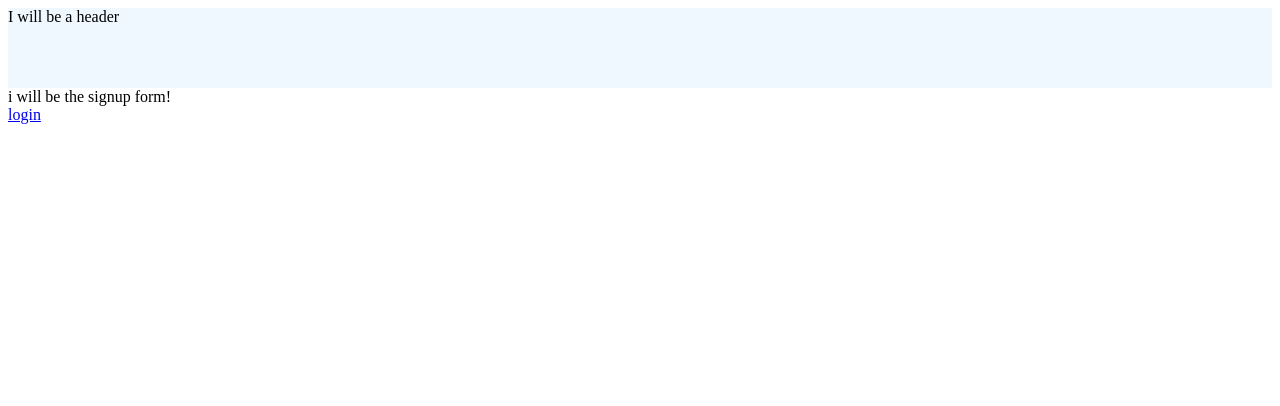
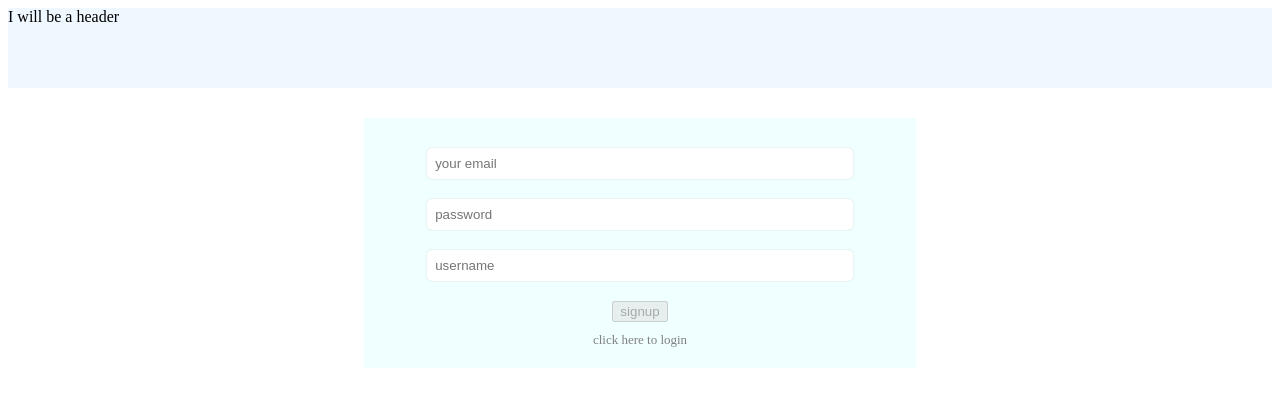
Before and after one commit to sancar22/Legacy-Client-Charley, a Gatsby site: page /signup in a window 1280 px wide. Built offline with nearby package versions, Linux system fonts and the light colour scheme; Gatsby itself is replaced by a stand-in of ours.

Commit message:
feat: implement signup

```diff
--- a/src/components/Signup/signup.jsx
+++ b/src/components/Signup/signup.jsx
@@ -1,8 +1,87 @@
-import React from "react";
-//import * as styles from "./signup.module.css";
+import React, { useState } from "react";
+import { Link } from "gatsby";
+import * as styles from "./signup.module.css";
+import { attemptSignup } from "../../services/apiService";
+
+const initialState = {
+  email: "",
+  password: "",
+  username: "",
+};
 
 const Signup = () => {
-  return <div>i will be the signup form!</div>;
+  const [signup, setSignup] = useState(initialState);
+  const [signupError, setSignupError] = useState(false);
+  const [submitSuccess, setSubmitSuccess] = useState(false);
+
+  const handleLogin = ({ target }) => {
+    setSignup((oldSignup) => ({ ...oldSignup, [target.name]: target.value }));
+    setSignupError(false);
+  };
+
+  const validateForm = () => {
+    return !signup.email || !signup.password || !signup.username;
+  };
+
+  const handleSubmit = async (e) => {
+    e.preventDefault();
+    const response = await attemptSignup(signup);
+    if (response.ok) {
+      // user is authenticated state update to be here
+      let json = await response.json();
+      localStorage.setItem("accessToken", json.accessToken);
+      console.log(json.newUser);
+      setSignup(initialState);
+      setSubmitSuccess(true);
+    } else {
+      setSignupError(true);
+    }
+  };
+
+  return (
+    <div>
+      <form onSubmit={handleSubmit}>
+        <input
+          type="email"
+          name="email"
+          placeholder="your email"
+          value={signup.email}
+          onChange={handleLogin}
+        />
+        <input
+          type="password"
+          name="password"
+          placeholder="password"
+          value={signup.password}
+          onChange={handleLogin}
+        />
+        <input
+          name="username"
+          placeholder="username"
+          value={signup.username}
+          onChange={handleLogin}
+        />
+
+        {signupError ? (
+          <p className={styles.errorText}>user already registered</p>
+        ) : null}
+
+        {submitSuccess ? (
+          (
+          <p className={styles.successText}>success! login to continue</p>
+        )
+        ) : null}
+
+        <button type="submit" disabled={validateForm()}>
+          signup
+        </button>
+
+        <Link to="/" className={styles.linkText}>
+          click here to login
+        </Link>
+      </form>
+    </div>
+  );
 };
 
 export default Signup;
--- a/src/components/Signup/signup.module.css
+++ b/src/components/Signup/signup.module.css
@@ -0,0 +1,43 @@
+
+form {
+  margin: auto;
+  margin-top: 30px;
+  width: 40vw;
+  background-color: azure;
+  display: flex;
+  flex-direction: column;
+  align-items: center;
+  justify-content: space-around;
+  padding: 20px;
+}
+
+input {
+  display: block;
+  width: 80%;
+  margin: 10px;
+  padding: 8px;
+  outline: none;
+  border: 0;
+  box-shadow: 0 0 2px lightgrey;
+  border-radius: 5px;
+}
+.errorText {
+  color: red;
+  font-size: small;
+}
+
+.successText {
+  color: green;
+  font-size: small;
+}
+
+button {
+  margin: 10px;
+
+}
+
+.linkText {
+  color: grey;
+  font-size: small;
+  text-decoration: none;
+}
--- a/src/pages/signup.js
+++ b/src/pages/signup.js
@@ -1,5 +1,4 @@
 import React from 'react';
-import {Link} from 'gatsby';
 import Signup from '../components/Signup/signup';
 import Header from '../components/Header/header';
 
@@ -9,7 +8,6 @@ const SignupPage = () => {
     <main>
       <Header/>
       <Signup/>
-      <Link to='/'>login</Link>
   </main>
   );
 }
--- a/src/services/apiService.js
+++ b/src/services/apiService.js
@@ -13,8 +13,14 @@ const attemptLogin = (login) => {
   });
 };
 
-const attemptSignup = () => {
-
+const attemptSignup = (signup) => {
+  return fetch(BASE_URL+'/signup', {
+    method: 'POST',
+    headers: {
+      'Content-Type': 'application/json'
+    },
+    body: JSON.stringify(signup)
+  });
 }
 
 
```
